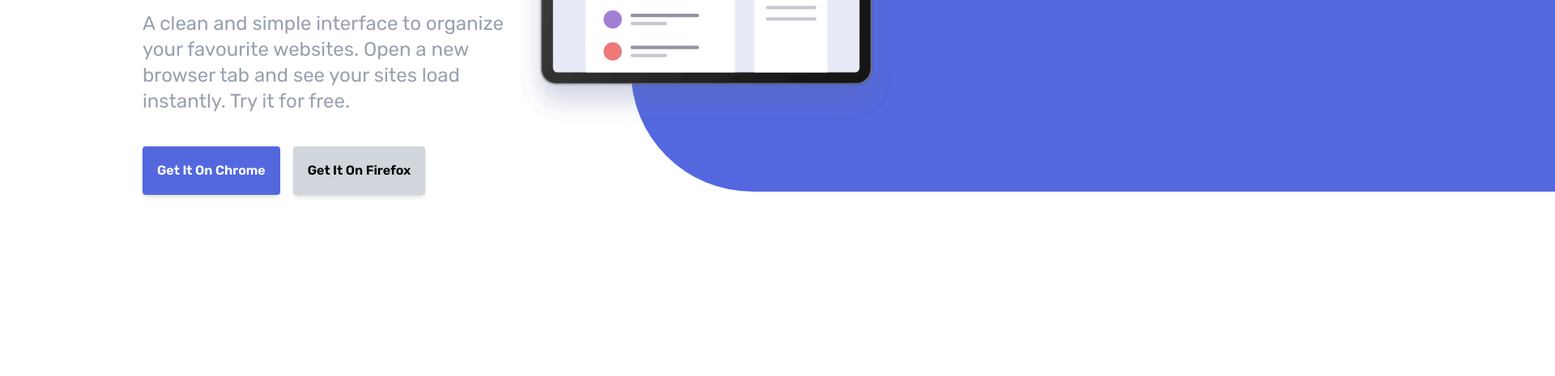
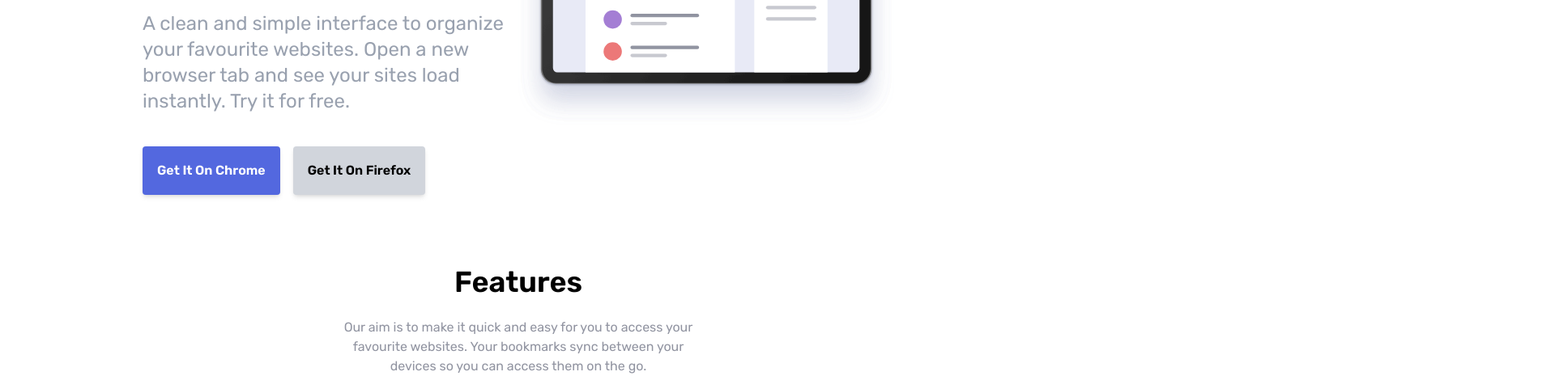
Before and after one commit to s-khodjaev/022_bookmark, a website: page index.html in a window 1280 px wide. Shown: the part 435-900 px from the top of the page at 81% size, 1920 px wide, since content can reach past the window. Before the commit the page ends 800 px from the top, so only its background shows below. Drawn offline with Linux system fonts and the light colour scheme.

```diff
--- a/index.html
+++ b/index.html
@@ -89,5 +89,19 @@
         </div>
       </div>
     </section>
+
+    <!-- Features Heading -->
+    <section id="features">
+      <div class="container mx-auto mt-16 px-6">
+        <h2 class="mb-6 text-4xl font-semibold text-center">Features</h2>
+        <p class="max-w-md mx-auto text-center text-grayish-blue">
+          Our aim is to make it quick and easy for you to access your favourite
+          websites. Your bookmarks sync between your devices so you can access
+          them on the go.
+        </p>
+      </div>
+    </section>
+
+    <!-- Features Tabs -->
   </body>
 </html>
--- a/input.css
+++ b/input.css
@@ -17,7 +17,7 @@
   --font-sans: "Rubik", sans-serif;
 }
 
-@media (min-width: 1020px) {
+@media screen (--breakpoint-lg) {
   .bg-hero {
     width: 2000px;
     height: 300px;
```
Also changed, not shown: css/main.css, 1 other file.
